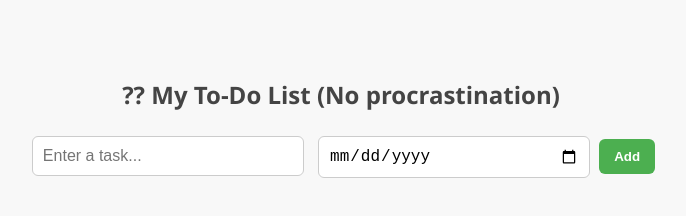
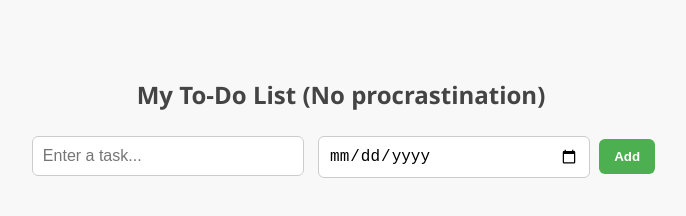
Before and after one commit to Lilliankariuki/My-to-do-list, a plain HTML site: page index.html in a window 1280 px wide. Shown: the whole page, without its empty margins (299-985 px from the left). Drawn offline with Linux system fonts and the light colour scheme.

Commit message:
Update index.html

```diff
--- a/index.html
+++ b/index.html
@@ -84,7 +84,7 @@
       </head>
       <body>
 
-        <h2>?? My To-Do List (No procrastination) </h2>
+        <h2> My To-Do List (No procrastination) </h2>
 
         <input id="taskInput" type="text" placeholder="Enter a task...">
         <input id="taskDate" type="date">
```
